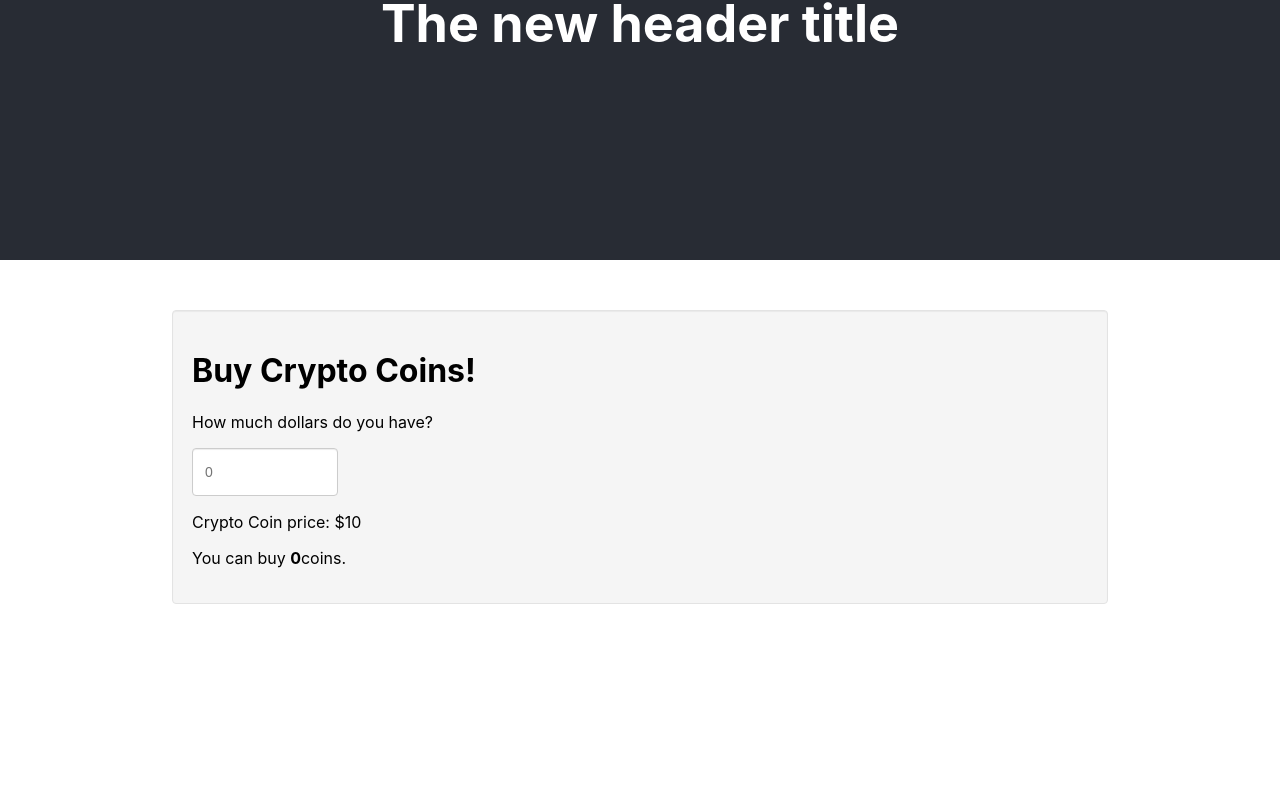
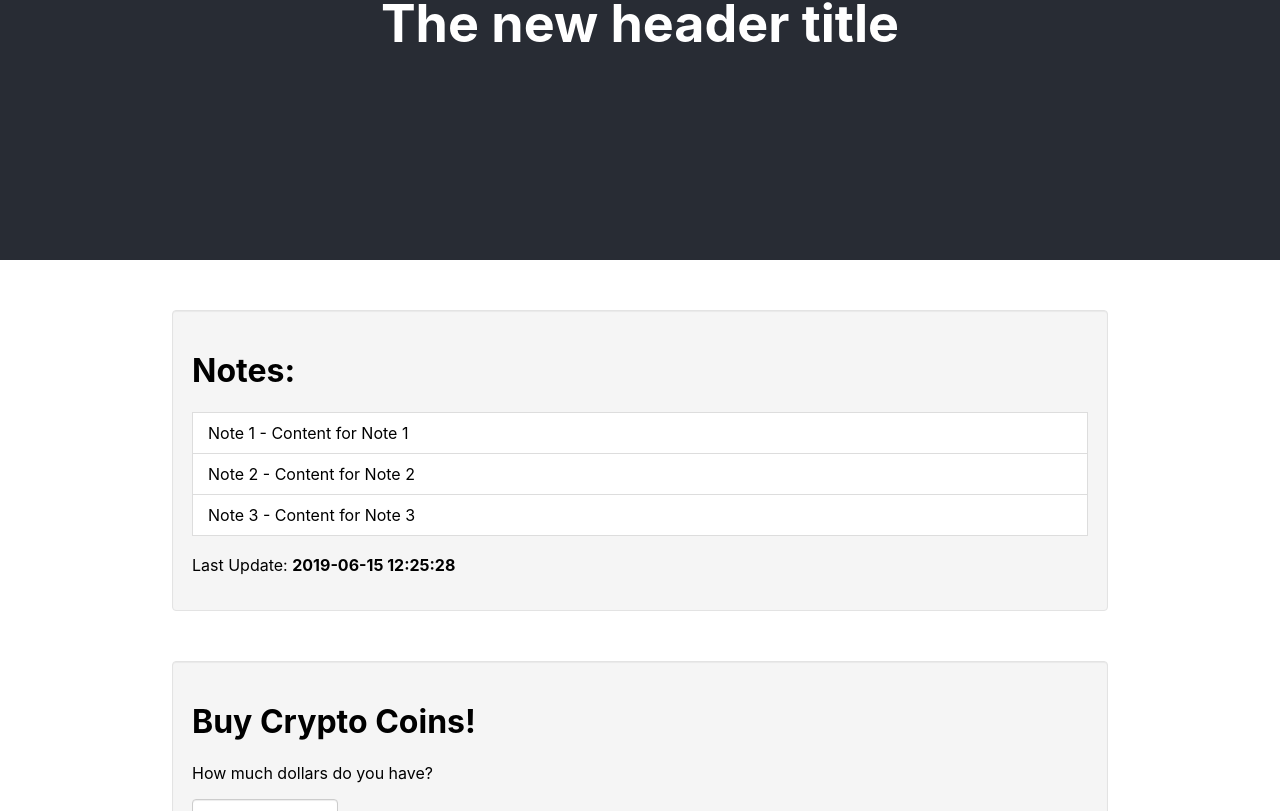
Before and after one commit to pagas/first-react-app, a React (Create React App) app: page / in a window 1280 px wide. Shown: the part 540-1351 px from the top of the page. Built offline with nearby package versions, Linux system fonts and the light colour scheme.

Commit message:
add Notes

```diff
--- a/package.json
+++ b/package.json
@@ -3,6 +3,7 @@
   "version": "0.1.0",
   "private": true,
   "dependencies": {
+    "moment": "^2.24.0",
     "prop-types": "^15.7.2",
     "react": "^16.8.6",
     "react-dom": "^16.8.6",
--- a/src/components/App.js
+++ b/src/components/App.js
@@ -1,4 +1,4 @@
-import React from 'react';
+import React, {Component} from 'react';
 import '../App.css';
 import Header from "../shared/components/layout/Header";
 import Home from '../components/Home/Home';
@@ -7,15 +7,38 @@ import Content from "../shared/components/layout/Content";
 import Todo from "./Todo/Todo";
 import Timer from "./Pomodoro/Timer";
 import Coins from "./Coins/Coins";
+import Notes from "./Notes/Notes";
 
+// This is our fake data...
+import {notes1, notes2} from './Notes/data';
 
-function App() {
+class App extends Component {
+    constructor() {
+        super();
+        // The first time we load the notes1...
+        this.state = {
+            notes: notes1
+        };
+
+    }
+
+    componentDidMount() {
+        // After 10 seconds (10000 milliseconds) we concatenate our
+        // data with notes2...
+        setTimeout(() => {
+            this.setState({
+                notes: [...this.state.notes, ...notes2]
+            });
+        }, 10000);
+    }
+
+    render() {
         return (
             <div className="App">
                 <Header title="The new header title"/>
                 <Content>
 
-
+                    <Notes notes={this.state.notes}/>
                     <Coins/>
                     <Timer/>
                     <Todo/>
@@ -25,5 +48,6 @@ function App() {
             </div>
         );
     }
+}
 
 export default App;
--- /dev/null
+++ b/src/components/Notes/Notes.css
@@ -0,0 +1,28 @@
+.Notes {
+    background-color: #f5f5f5;
+    border-radius: 4px;
+    border: 1px solid #e3e3e3;
+    box-shadow: inset 0 1px 1px rgba(0,0,0,.05);
+    margin-bottom: 20px;
+    margin: 50px auto;
+    min-height: 20px;
+    padding: 19px;
+    text-align: left;
+    width: 70%;
+}
+
+.Notes ul {
+    margin: 20px 0px;
+    padding: 0;
+    list-style: none;
+}
+
+.Notes ul li {
+    background-color: #fff;
+    border: 1px solid #ddd;
+    display: flex;
+    justify-content: space-between;
+    margin-bottom: -1px;
+    padding: 10px 15px;
+    position: relative;
+}
--- /dev/null
+++ b/src/components/Notes/Notes.js
@@ -0,0 +1,51 @@
+import React, { Component } from 'react';
+import moment from 'moment';
+import PropTypes from 'prop-types';
+import './Notes.css';
+
+const formatTime = 'YYYY-MM-DD HH:mm:ss';
+
+class Notes extends Component {
+
+    static propTypes = {
+        notes: PropTypes.array.isRequired
+    };
+
+    constructor() {
+        super();
+
+        // We save the first date when the data is
+        // rendered at the beginning
+        this.state = {
+            lastUpdate: moment().format(formatTime).toString()
+        }
+    }
+
+    componentWillReceiveProps(nextProps) {
+        // If the prop notes has changed...
+        if (nextProps.notes !== this.props.notes) {
+            this.setState({
+                lastUpdate: moment().format(formatTime).toString()
+            });
+        }
+    }
+    render() {
+        const { notes } = this.props;
+        return (
+            <div className="Notes">
+                <h1>Notes:</h1>
+
+                <ul>
+                    {notes.map((note, key) => (
+                        <li key={key}>{note.title} - {note.content}</li>
+                    ))}
+                </ul>
+
+                <p>Last Update: <strong>{this.state.lastUpdate}</strong>
+                </p>
+            </div>
+        );
+    }
+}
+
+export default Notes;
--- /dev/null
+++ b/src/components/Notes/data.js
@@ -0,0 +1,29 @@
+export const notes1 = [
+    {
+        title: 'Note 1',
+        content: 'Content for Note 1'
+    },
+    {
+        title: 'Note 2',
+        content: 'Content for Note 2'
+    },
+    {
+        title: 'Note 3',
+        content: 'Content for Note 3'
+    }
+];
+
+export const notes2 = [
+    {
+        title: 'Note 4',
+        content: 'Content for Note 4'
+    },
+    {
+        title: 'Note 5',
+        content: 'Content for Note 5'
+    },
+    {
+        title: 'Note 6',
+        content: 'Content for Note 6'
+    }
+];
```
Also changed, not shown: 1 other file (tests, documents, lock files or other folders). Lines whose indentation alone changed are shown as unchanged.
